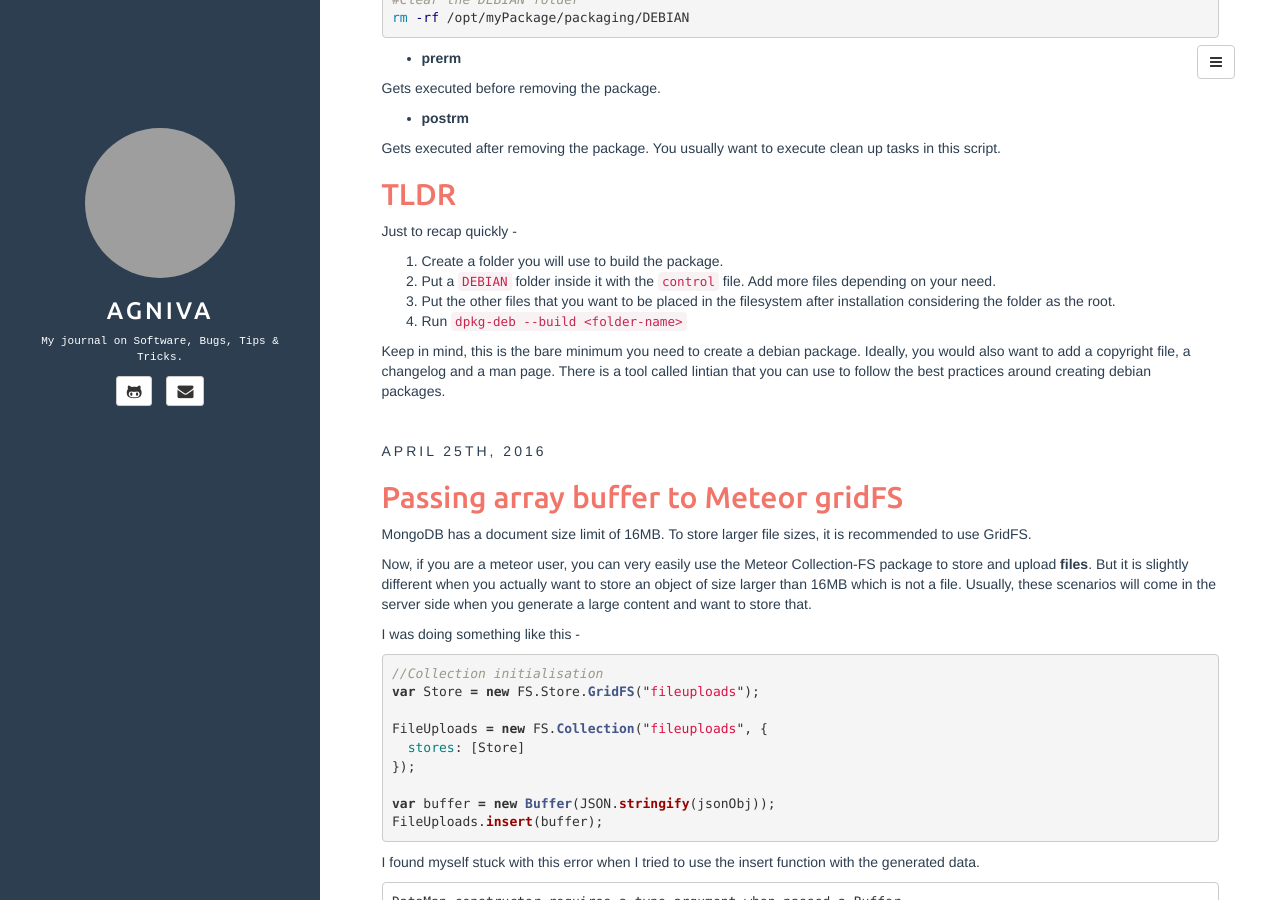
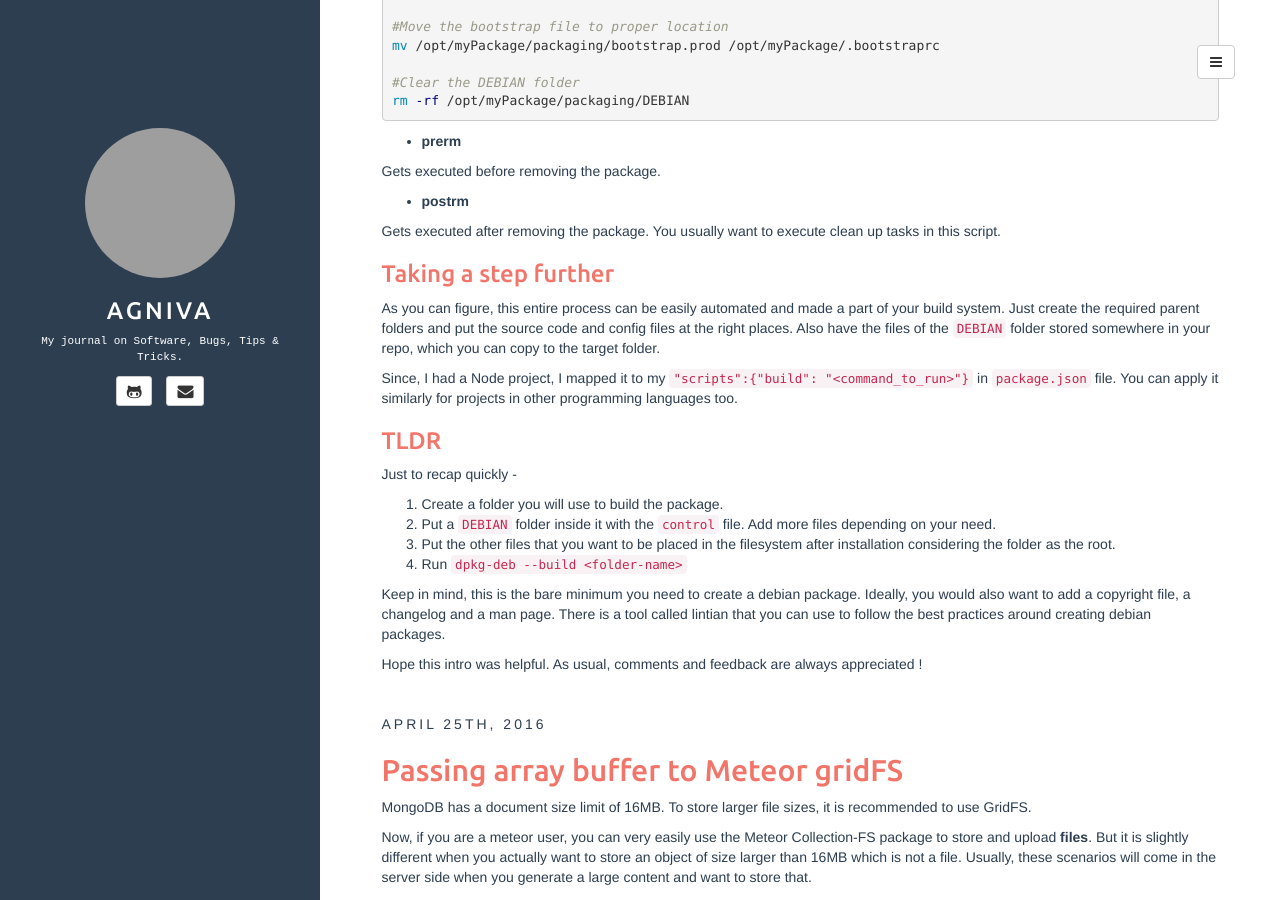
Before and after one commit to agnivade/agnivade.github.io, a Jekyll site: the page built from index.html, in a window 1280 px wide and 900 px high, scrolled down 1904 px. Built offline with Jekyll 4.4.1, drawn with Linux system fonts in a browser that asks for light colours; the list of posts is cut into pages by our own code; some of the changed text lies outside the part shown; grey boxes are pictures that could not be loaded.

Commit message:
Updated the debian article

```diff
--- a/_posts/2016-05-30-debian-packaging.md
+++ b/_posts/2016-05-30-debian-packaging.md
@@ -7,7 +7,11 @@ fullview: true
 comments: true
 ---
 
-## Back story
+### Required background
+
+I assume you have installed a debian package atleast once in your life. And you are reading this because you want to know how they are created or you want to actually create one.
+
+### Back story
 
 Over my career as a software engineer, there were several times I had to create a debian package. I always managed to avoid learning how to actually create it by sometimes using company internal tools and sometimes [fpm](https://github.com/jordansissel/fpm).
 
@@ -15,7 +19,7 @@ Recently, I had the opportunity to create a debian package to deploy a project f
 
 As usual, I looked through the couple of blog posts on the internet. But most of them had the same "man page" look and feel. And I absolutely dread man pages. But without getting discouraged, I decided to plough through. I came across [this](http://tldp.org/HOWTO/html_single/Debian-Binary-Package-Building-HOWTO/) page which finally gave me some much needed clarity.
 
-## Into the real stuff !
+### Into the real stuff !
 
 So, these are the things that I wanted to happen when I did `dpkg -i ` on my package -
 
@@ -108,7 +112,13 @@ Gets executed before removing the package.
 
 Gets executed after removing the package. You usually want to execute clean up tasks in this script.
 
-## TLDR
+### Taking a step further
+
+As you can figure, this entire process can be easily automated and made a part of your build system. Just create the required parent folders and put the source code and config files at the right places. Also have the files of the `DEBIAN` folder stored somewhere in your repo, which you can copy to the target folder.
+
+Since, I had a Node project, I mapped it to my `"scripts":{"build": "<command_to_run>"}` in `package.json` file. You can apply it similarly for projects in other programming languages too.
+
+### TLDR
 
 Just to recap quickly -
 
@@ -118,3 +128,5 @@ Just to recap quickly -
 4. Run `dpkg-deb --build <folder-name>`
 
 Keep in mind, this is the bare minimum you need to create a debian package. Ideally, you would also want to add a copyright file, a changelog and a man page. There is a tool called [lintian](https://lintian.debian.org/) that you can use to follow the best practices around creating debian packages.
+
+Hope this intro was helpful. As usual, comments and feedback are always appreciated !
```
